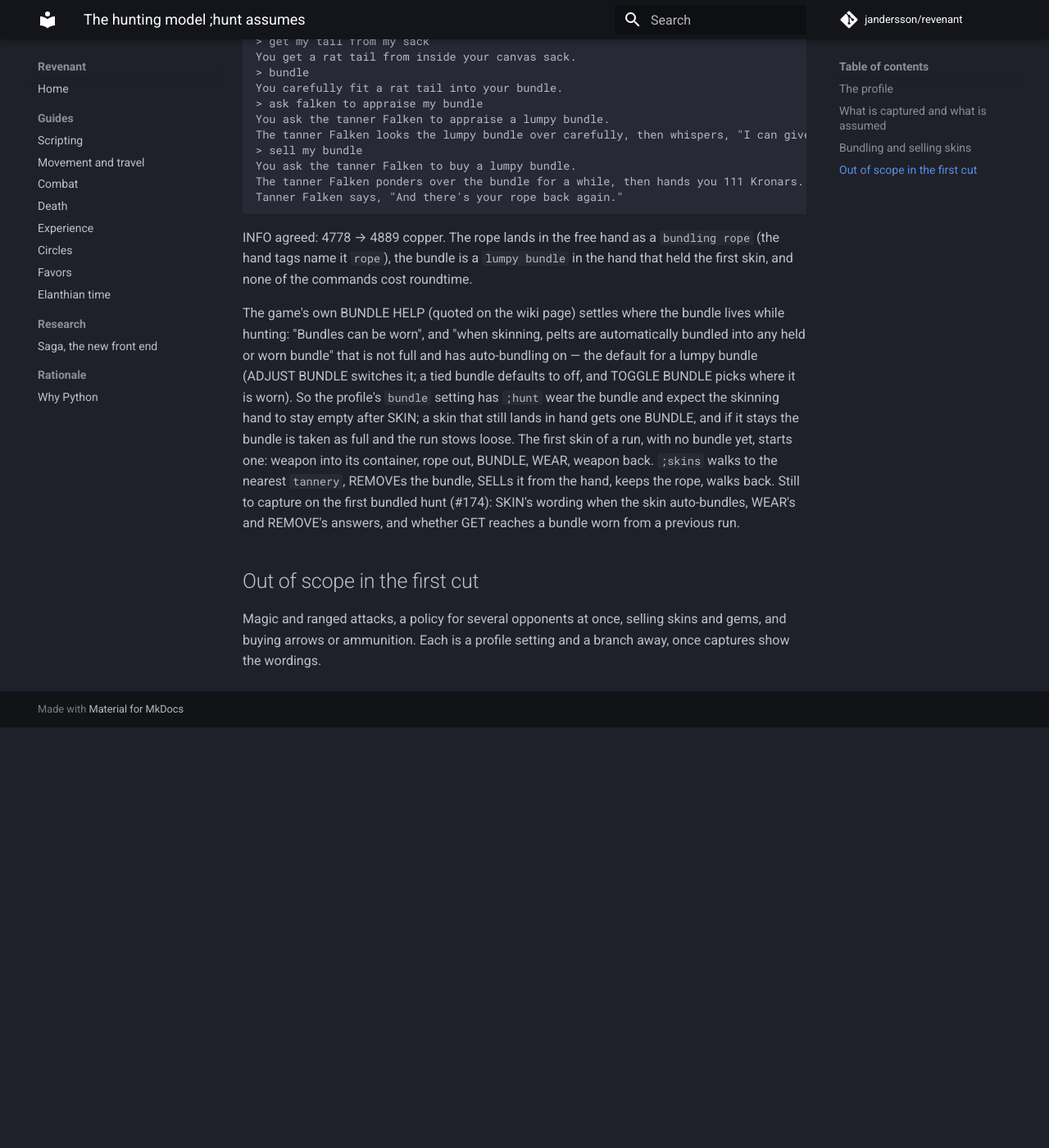
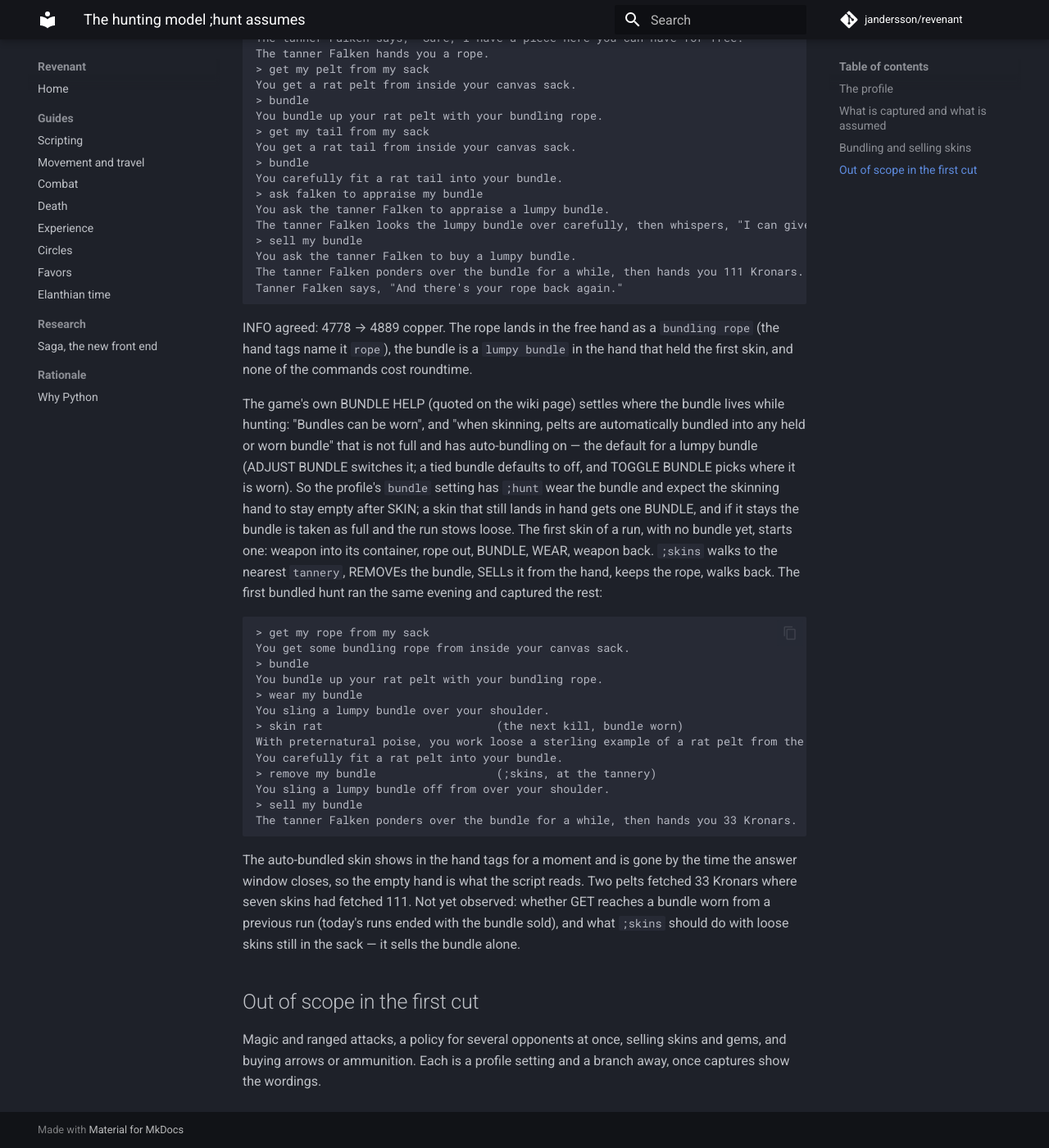
Before and after one commit to jandersson/revenant, an MkDocs documentation site: the page built from docs/hunting.md, in a window 1280 px wide and 1400 px high, scrolled down 3260 px. Shown: the whole window at 82% size. Built offline with MkDocs 1.6.1 and Material for MkDocs 9.7.7, drawn with Linux system fonts in a browser that asks for light colours; comment, search, counter and statistics services are not loaded; before the commit the page ends 4147 px from its top, so only the background shows below that; some of the changed text lies outside the part shown.

Commit message:
fix(hunt): an ATTACK from range waits for melee before the next; the bundle wordings captured
ATTACK beyond melee advances first ("You aren't close enough to
attack." / "You begin to advance") and a second ATTACK meanwhile
only answers "already advancing", so the loop waits up to ten
seconds for the "melee range" line instead. The first bundled hunt
and scripted sale captured WEAR ("You sling a lumpy bundle over your
shoulder."), REMOVE, and the auto-bundled skin ("You carefully fit a
rat pelt into your bundle.") — pinned in the docs and the skins
tests.

Co-Authored-By: Claude Fable 5.1 <noreply@anthropic.com>

````diff
--- a/docs/hunting.md
+++ b/docs/hunting.md
@@ -71,6 +71,12 @@ ground, seven kills):
   should probably wait until a ship's rat is dead first." — the corpse
   is gone and its noun found a live rat; both count as a gone corpse,
   nothing to report;
+- ATTACK from beyond melee advances first — "You aren't close enough
+  to attack." / "You begin to advance on a ship's rat." — and a second
+  ATTACK meanwhile only answers "You are already advancing on a ship's
+  rat." The three ranges are [combat.md](combat.md)'s; the loop now
+  waits for the "melee range" line (yours or the creature's) before
+  the next swing, up to ten seconds;
 - **every swing and kill line arrives inside `<pushStream
   id="combat"/>`**, in this log and in every hunt log since
   2026-08-22. The engine routes that block as the `combat` stream, the
@@ -157,10 +163,32 @@ and if it stays the bundle is taken as full and the run stows loose.
 The first skin of a run, with no bundle yet, starts one: weapon into
 its container, rope out, BUNDLE, WEAR, weapon back. `;skins` walks to
 the nearest `tannery`, REMOVEs the bundle, SELLs it from the hand,
-keeps the rope, walks back. Still to capture on the first bundled
-hunt (#174): SKIN's wording when the skin auto-bundles, WEAR's and
-REMOVE's answers, and whether GET reaches a bundle worn from a
-previous run.
+keeps the rope, walks back. The first bundled hunt ran the same
+evening and captured the rest:
+
+```
+> get my rope from my sack
+You get some bundling rope from inside your canvas sack.
+> bundle
+You bundle up your rat pelt with your bundling rope.
+> wear my bundle
+You sling a lumpy bundle over your shoulder.
+> skin rat                          (the next kill, bundle worn)
+With preternatural poise, you work loose a sterling example of a rat pelt from the rat carcass.
+You carefully fit a rat pelt into your bundle.
+> remove my bundle                  (;skins, at the tannery)
+You sling a lumpy bundle off from over your shoulder.
+> sell my bundle
+The tanner Falken ponders over the bundle for a while, then hands you 33 Kronars.
+```
+
+The auto-bundled skin shows in the hand tags for a moment and is gone
+by the time the answer window closes, so the empty hand is what the
+script reads. Two pelts fetched 33 Kronars where seven skins had
+fetched 111. Not yet observed: whether GET reaches a bundle worn from
+a previous run (today's runs ended with the bundle sold), and what
+`;skins` should do with loose skins still in the sack — it sells the
+bundle alone.
 
 ## Out of scope in the first cut
 
````
Also changed, not shown: 3 other files.
